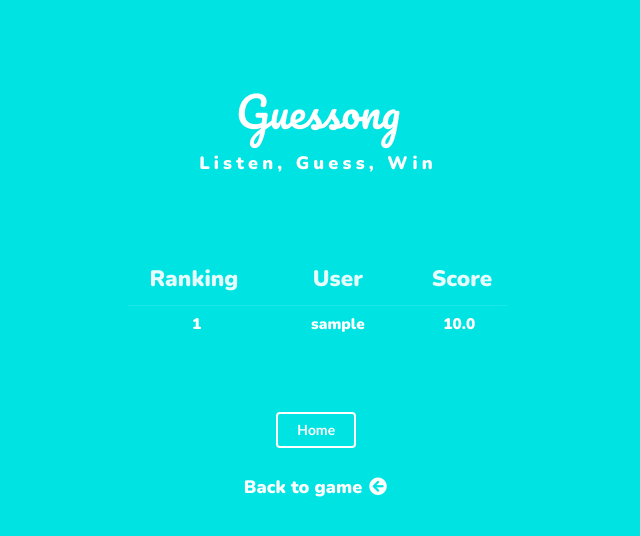
After one commit to shihyuuuuuuu/Guessong, a Django app: page /game/leaderboard/ in a window 1280 px wide. The commit adds this page. Shown: the top 536 px of the page, without its empty margins (322-962 px from the left). Run offline with Django 3.2, Linux system fonts and the light colour scheme; tables that the repository leaves empty hold one stand-in row (values such as "Sample post").

Commit message:
Add a leader board

```diff
--- a/game/admin.py
+++ b/game/admin.py
@@ -1,6 +1,7 @@
 from django.contrib import admin
 
 # Register your models here.
-from .models import Song
+from .models import Song, Leader
 
 admin.site.register(Song)
+admin.site.register(Leader)
--- a/game/models.py
+++ b/game/models.py
@@ -14,3 +14,10 @@ class Song(models.Model):
     def __str__(self):
         """String for representing the Model object."""
         return self.title
+
+class Leader(models.Model):
+    nickname = models.CharField(max_length=200)
+    score = models.FloatField()
+    def __str__(self):
+        """String for representing the Model object."""
+        return self.nickname + ' (' + str(self.score) + ')'
--- a/game/static/css/styles.css
+++ b/game/static/css/styles.css
@@ -98,3 +98,19 @@ form {
     margin: 1rem auto;
     width: 20rem;
 }
+
+#leaderboard table {
+    margin: 5rem auto;
+}
+
+table tr {
+    color: #fff;
+    font-family: 'Nunito', sans-serif;
+    font-size: 1.1rem;
+    line-height: 0.8rem;
+    text-align: center;
+}
+
+#leaderboard {
+    text-align: center;
+}
--- /dev/null
+++ b/game/templates/leaderboard.html
@@ -0,0 +1,44 @@
+{% extends "base_generic.html" %}
+
+{% block content %}
+<div class="row">
+  <div class="five wide computer fourteen wide mobile centered column" id="leaderboard">
+    {% if leader_list %}
+    <table class="ui very basic inverted table">
+      <thead>
+        <tr style="font-size: 1.6rem;">
+          <th>Ranking</th>
+          <th>User</th>
+          <th>Score</th>
+        </tr>
+      </thead>
+      <tbody>
+        {% for leader in leader_list %}
+        <tr>
+          <td>{{ forloop.counter }}</td>
+          <td>{{ leader.nickname }}</td>
+          <td>{{leader.score}}</td>
+        </tr>
+        {% endfor %}
+      </tbody>
+    </table>
+    {% else %}
+    <p style="color: #fff;">There are no leaders in the leaderboard.</p>
+    {% endif %}
+    <button class="ui inverted button">Home</button>
+  </div>
+</div>
+<div class="row">
+  <div class="centered column" id="addsong">
+    <a href="{% url 'index' %}" style="color: #fff;">
+      <span>Back to game</span>
+      <i class="arrow circle left icon"></i>
+    </a>
+  </div>
+</div>
+<script>
+  $('#leaderboard button').click(function () {
+    window.location.href = "/";
+  });
+</script>
+{% endblock %}
--- a/game/urls.py
+++ b/game/urls.py
@@ -4,4 +4,6 @@ from . import views
 urlpatterns = [
             path('', views.index, name='index'),
             path('addsong/', views.addsong, name='addsong'),
+            path('updateleader/', views.updateleader, name='updateleader'),
+            path('leaderboard/', views.LeaderBoardView.as_view(), name='leaderboard'),
         ]
--- a/game/views.py
+++ b/game/views.py
@@ -5,7 +5,7 @@ from django.shortcuts import render
 from pytube import YouTube
 from pytube import request
 from random import randint
-from .models import Song
+from .models import Song, Leader
 from .forms import AddSongForm
 from pydub import AudioSegment
 import random
@@ -17,7 +17,7 @@ def index(request):
         ques_num = request.session.get('ques_num', 0)
         request.session['ques_num'] = ques_num + 1
         request.session['nickname'] = request.GET.get('nickname', "")
-        if request.session['ques_num'] >= 11:
+        if request.session['ques_num'] > 10:
             request.session['ques_num'] = 0
             response = {'endGame': True, }
         else:
@@ -53,7 +53,6 @@ def index(request):
 
 
 def addsong(request):
-
     # If this is a POST request then process the Form data
     if request.method == 'POST':
         song_cnt = Song.objects.count()
@@ -67,10 +66,7 @@ def addsong(request):
             yt = YouTube(url)
             stream = yt.streams.filter(only_audio=True)[0]
             path = stream.download(settings.MEDIA_ROOT+'/music')
-            print(path)
-
-            Song.objects.create(sid=song_cnt, title=song_name if song_name else yt.title, author=yt.author, singer=singer if singer else yt.author,
-                                seconds=yt.length, views=yt.views, audio=settings.MEDIA_URL+path[path.index('music/'):], url=url)
+            Song.objects.create(sid=song_cnt, title=song_name if song_name else yt.title, author=yt.author, singer=singer if singer else yt.author, seconds=yt.length, views=yt.views, audio=settings.MEDIA_URL+path[path.index('music/'):], url=url)
             return HttpResponse("Song Added!")
 
     context = {
@@ -78,3 +74,27 @@ def addsong(request):
     }
 
     return render(request, 'addsong.html', context=context)
+
+def updateleader(request):
+    if request.method == 'POST':
+        nickname = request.POST.get('nickname', "")
+        score = float(request.POST.get('score', 0))
+        if Leader.objects.count() < 10:
+            Leader.objects.create(nickname=nickname, score=score)
+        else:
+            leader_list = Leader.objects.values_list('nickname', 'score')
+            min_score = leader_list.order_by('score').first()[1]
+            if score > min_score:
+                loser = Leader.objects.filter(score=min_score)[0]
+                loser.nickname = nickname
+                loser.score = score
+                loser.save()
+    return HttpResponse("Song Added!")
+
+from django.views import generic
+
+class LeaderBoardView(generic.ListView):
+    model = Leader
+    template_name = 'leaderboard.html'
+    def get_queryset(self):
+        return Leader.objects.order_by('-score')
```
Also changed, not shown: game/static/js/game.js (+20 -3 lines), game/templates/index.html (+5 -3 lines).
